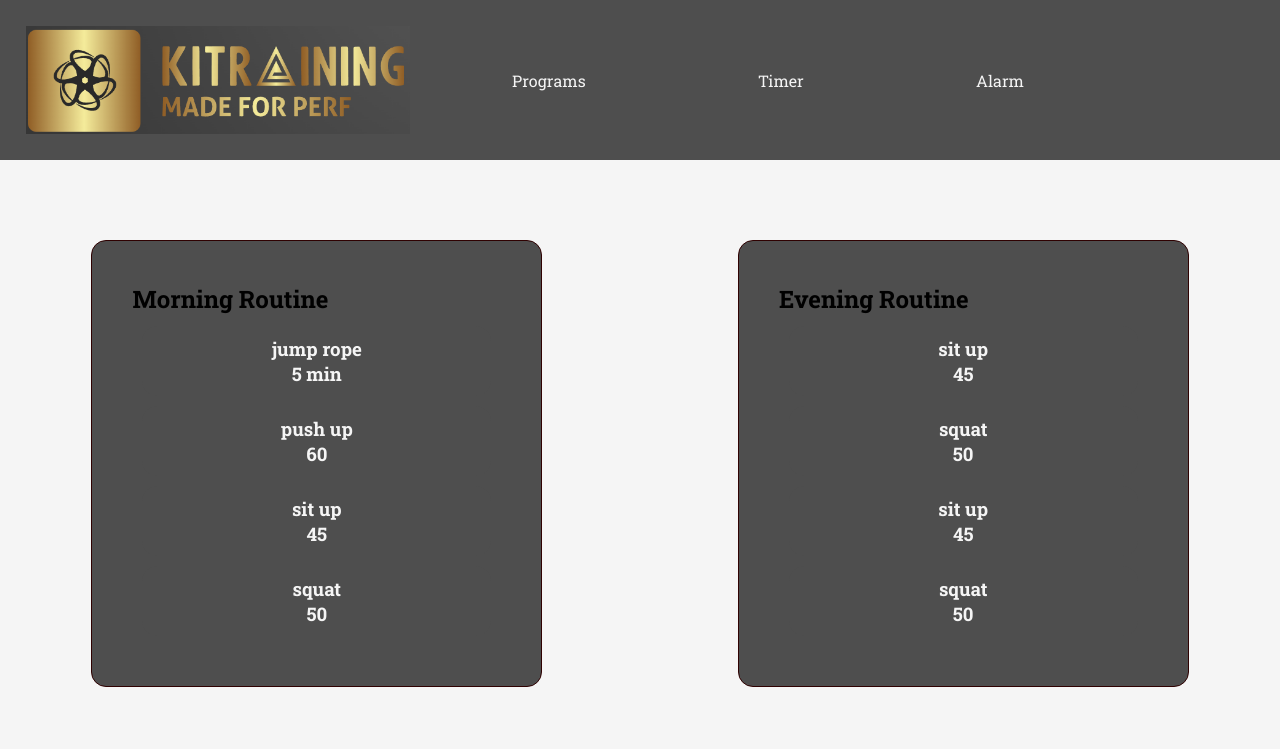
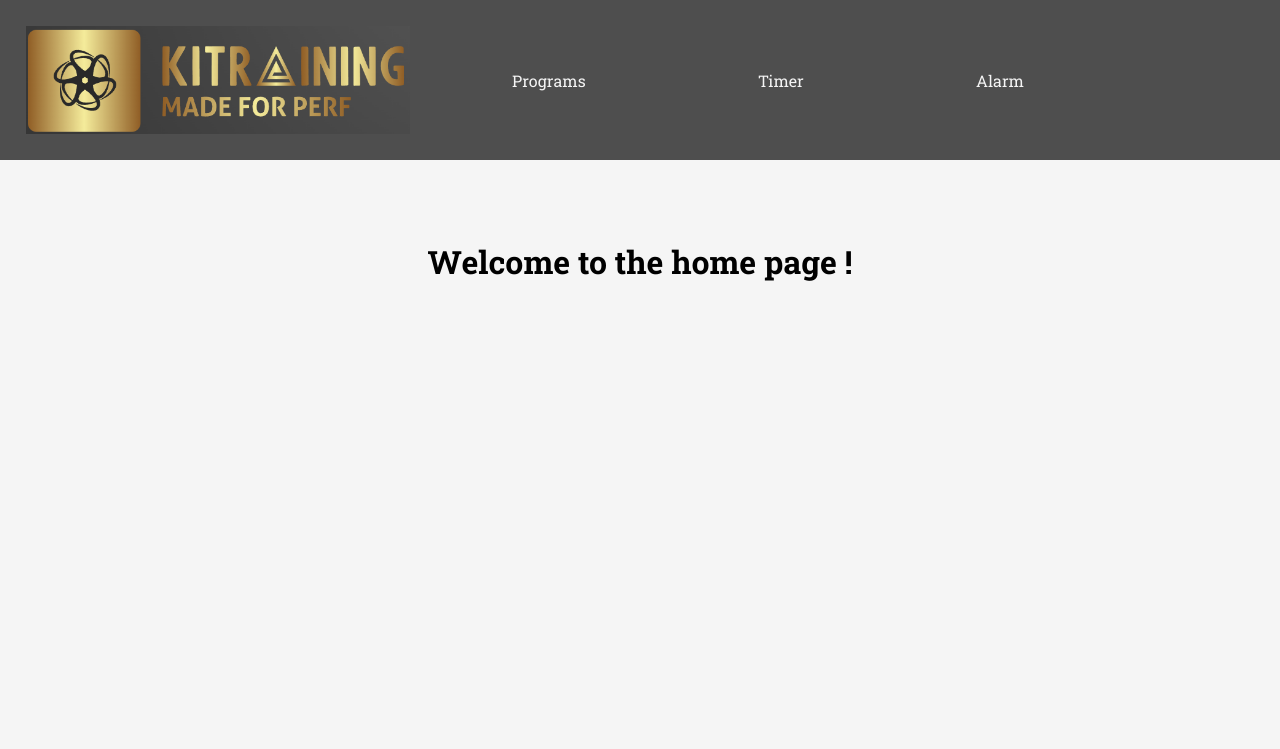
Before and after one commit to KIMOUGINOT/training-page, a React (Create React App) app: page / in a window 1280 px wide. Shown: the top 749 px of the page. Built offline with nearby package versions, Linux system fonts and the light colour scheme.

Commit message:
page buttons usable now

```diff
--- a/src/Alarm.js
+++ b/src/Alarm.js
@@ -0,0 +1,7 @@
+const Alarm = () => {
+    return (
+        <h1>This is an alarm</h1>
+    );
+};
+
+export default Alarm ;
--- a/src/App.css
+++ b/src/App.css
@@ -36,6 +36,7 @@ body {
 .header-title{
   width: 30vw;
   height:auto;
+  cursor: pointer;
 }
 
 .header-selector{
@@ -46,13 +47,15 @@ body {
   color: whitesmoke;
 }
 
+
 .page:hover{
   transform: scale(1.05, 1.05);
   color: black;
+  cursor: pointer;
 }
 
 .main {
-  color: whitesmoke;
+  color: black;
   display: flex;
   align-items: flex-start ;
   justify-content: space-around;
@@ -66,6 +69,7 @@ body {
 .routine {
   border: 1px solid rgb(47, 1, 1);
   background-color:rgb(78,78,78);
+  color: whitesmoke;
   padding: 5vh;
   /* width: 27%; */
   /* height: 70%; */
--- a/src/App.js
+++ b/src/App.js
@@ -3,6 +3,9 @@ import React, { useState, useEffect } from 'react';
 import { saveToLocalStorage, loadFromLocalStorage } from './localStorage';
 import './App.css';
 import Programs from './Programs'
+import Home from './Home'
+import Timer from './Timer'
+import Alarm from './Alarm'
 
 function App() {
   const [routines, setRoutines] = useState(() => loadFromLocalStorage('routines') || [
@@ -14,6 +17,23 @@ function App() {
     { title: "Workout Routine", data: [{ name: "running", duration: "20" }, { name: "cycling", duration: "60" }] }
   ]);
 
+  const [page, setPage] = useState('home') ;
+
+  const renderPage = () => {
+    switch(page) {
+        case 'home':
+            return <Home />;
+        case 'programs':
+            return <Programs routines={routines} />;
+        case 'timer':
+            return <Timer />;
+        case 'alarm':
+            return <Alarm />;
+        default:
+          return <Home/>;
+    }
+  };
+
   useEffect(() => {
     saveToLocalStorage('routines', routines);
   }, [routines]);
@@ -21,15 +41,20 @@ function App() {
   return (
     <div className="App">
       <div className='header'>
-        <img src={process.env.PUBLIC_URL + '/kitraining.png'} alt="kitraining" className="header-title"/>
+        <img
+          src={process.env.PUBLIC_URL + '/kitraining.png'}
+          alt="kitraining"
+          className="header-title"
+          onClick={() => setPage('home')}
+        />
         <div className='header-selector'>
-          <p className='page'>Programs</p>
-          <p className='page'>Timer</p>
-          <p className='page'>Alarm</p>
+          <p className='page' onClick={() => setPage('programs')}>Programs</p>
+          <p className='page' onClick={() => setPage('timer')}>Timer</p>
+          <p className='page' onClick={() => setPage('alarm')}>Alarm</p>
         </div>
       </div>
       <div className="main">
-        <Programs routines={routines}/>
+        {renderPage()}
       </div>
     </div>
   );
--- /dev/null
+++ b/src/Home.js
@@ -0,0 +1,7 @@
+const Home = () => {
+    return (
+        <h1>Welcome to the home page !</h1>
+    );
+};
+
+export default Home ;
--- a/src/Timer.js
+++ b/src/Timer.js
@@ -0,0 +1,7 @@
+const Timer = () => {
+    return (
+        <h1>This is a timer</h1>
+    );
+};
+
+export default Timer ;
```
